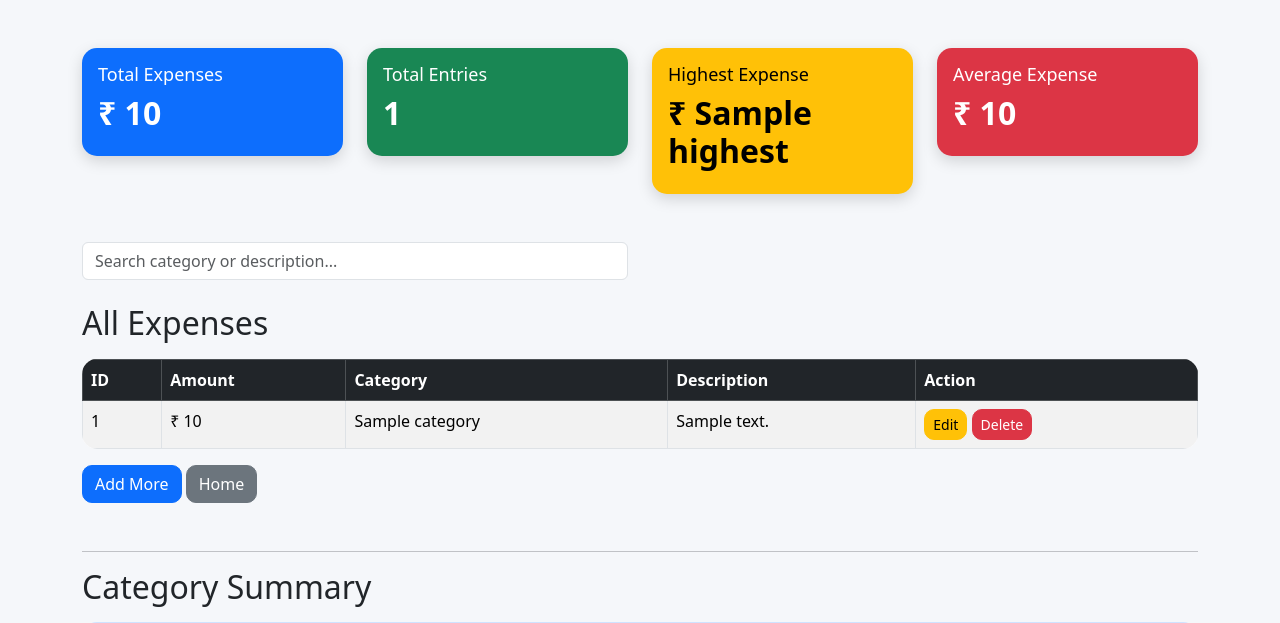
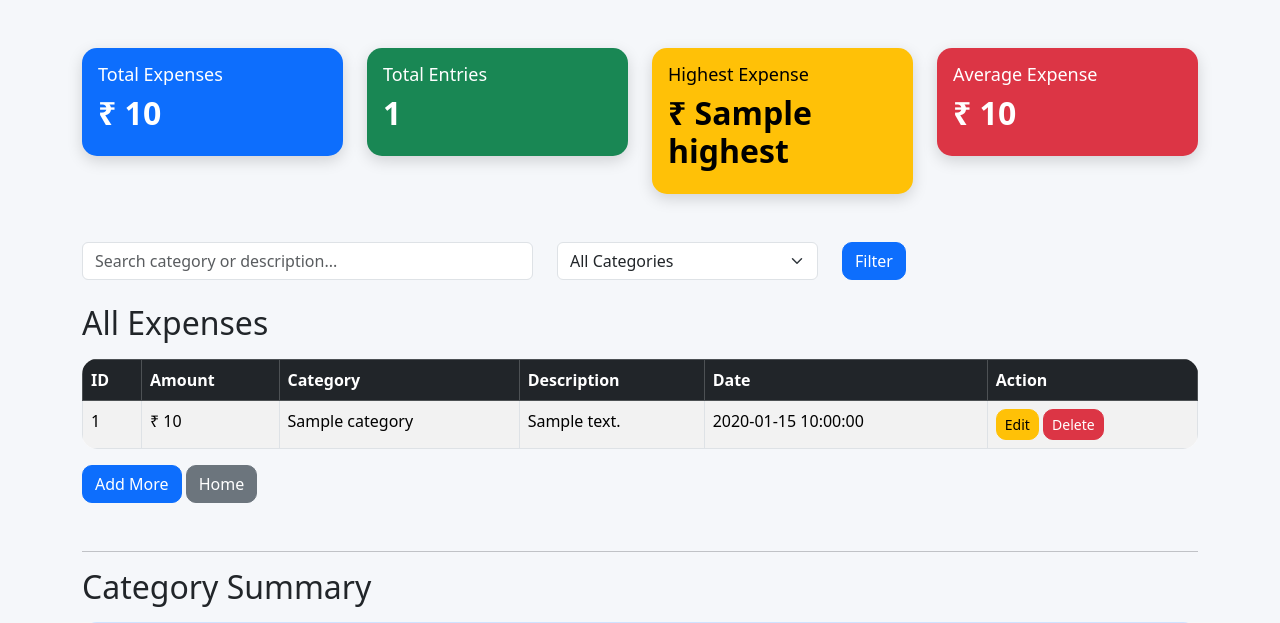
Before and after one commit to bharatNitkkr/ExpenseTrackerApp, a Flask app: template templates/view_expenses.html in a window 1280 px wide. Shown: the part 56-679 px from the top of the page. Run offline with Flask 3, Linux system fonts and the light colour scheme; the template is opened without the code that fills it: most values are stand-ins (such as "Sample title", 1, 10 or a date in 2020).

Commit message:
added date column succesfully

```diff
--- a/app.py
+++ b/app.py
@@ -7,6 +7,7 @@ from flask import (
 )
 from database import get_connection
 from flask import request
+from datetime import date
 
 
 app = Flask(__name__)
@@ -29,14 +30,24 @@ def add_expense():
         amount = request.form['amount']
         category = request.form['category']
         description = request.form['description']
+        expense_date = date.today()
 
         conn = get_connection()
         cursor = conn.cursor()
 
-        cursor.execute("""
-            INSERT INTO expenses (amount, category, description)
-            VALUES (?, ?, ?)
-        """, (amount, category, description))
+        cursor.execute(
+            """
+            INSERT INTO expenses (
+            amount,
+            category,
+            description,
+            expense_date)
+
+            VALUES (?, ?, ?, ?)
+            """,
+
+           (amount, category, description, expense_date)
+        )
 
         conn.commit()
         conn.close()
@@ -52,26 +63,59 @@ def add_expense():
 def view_expenses():
 
     search = request.args.get("search", "")
+    category_filter = request.args.get("category", "")
 
     conn = get_connection()
     cursor = conn.cursor()
 
-    if search:
+    if search and category_filter:
+
         cursor.execute("""
-        SELECT *
-        FROM expenses
-        WHERE category LIKE ?
-        OR description LIKE ?
+            SELECT *
+            FROM expenses
+            WHERE (category LIKE ?
+                   OR description LIKE ?)
+            AND category = ?
         """,
 
         ('%' + search + '%',
-        '%' + search + '%'))
+         '%' + search + '%',
+         category_filter))
+
+    elif search:
+
+        cursor.execute("""
+            SELECT *
+            FROM expenses
+            WHERE category LIKE ?
+                OR description LIKE ?
+        """,
+
+        ('%' + search + '%',
+         '%' + search + '%'))
+
+    elif category_filter:
+
+        cursor.execute("""
+            SELECT *
+            FROM expenses
+            WHERE category = ?
+        """,
+
+        (category_filter,))
 
     else:
+
         cursor.execute("SELECT * FROM expenses")
 
+    expenses = cursor.fetchall()
 
-    expenses = cursor.fetchall()
+    cursor.execute("""
+        SELECT DISTINCT category
+        FROM expenses
+        """)
+
+    categories = cursor.fetchall()
 
 
 
@@ -138,7 +182,10 @@ def view_expenses():
         count=count,
         highest=highest,
         average=average,
-        category_totals=category_totals
+        category_totals=category_totals,
+        categories=categories,
+        search=search,
+        category_filter=category_filter
     )
 
 
--- a/templates/add_expense.html
+++ b/templates/add_expense.html
@@ -48,9 +48,10 @@
 
     </div>
 
+
     <button
-    type="submit"
-    class="btn btn-primary">
+        type="submit"
+        class="btn btn-primary">
 
         Add Expense
 
--- a/templates/view_expenses.html
+++ b/templates/view_expenses.html
@@ -42,24 +42,61 @@
 
 </div>
 
+<form action="/view" method="GET">
+
 <div class="row mb-4">
 
-    <div class="col-md-6">
+    <div class="col-md-5">
 
-        <form action="/view" method="GET">
+        <input
+            type="text"
+            name="search"
+            class="form-control"
+            placeholder="Search category or description..."
+            value="{{ search }}">
 
-            <input
-                type="text"
-                name="search"
-                class="form-control"
-                placeholder="Search category or description..."
-                value="{{ search }}">
+    </div>
 
-        </form>
+    <div class="col-md-3">
+
+        <select
+            class="form-select"
+            name="category">
+
+            <option value="">
+                All Categories
+            </option>
+
+            {% for row in categories %}
+
+            <option
+                value="{{ row['category'] }}"
+                {% if row['category'] == category_filter %}
+                    selected
+                {% endif %}
+            >
+
+                {{ row['category'] }}
+
+            </option>
+
+            {% endfor %}
+
+        </select>
+
+    </div>
+
+    <div class="col-md-2">
+
+        <button class="btn btn-primary">
+            Filter
+        </button>
 
     </div>
 
 </div>
+
+</form>
 
 <h2 class="mb-3">All Expenses</h2>
 
@@ -72,6 +109,7 @@
             <th>Amount</th>
             <th>Category</th>
             <th>Description</th>
+            <th>Date</th>
             <th>Action</th>
         </tr>
 
@@ -90,6 +128,8 @@
             <td>{{ expense["category"] }}</td>
 
             <td>{{ expense["description"] }}</td>
+
+            <td>{{ expense["expense_date"] }}</td>
 
             <td>
 
```
Also changed, not shown: init_db.py (+5 -4 lines).
